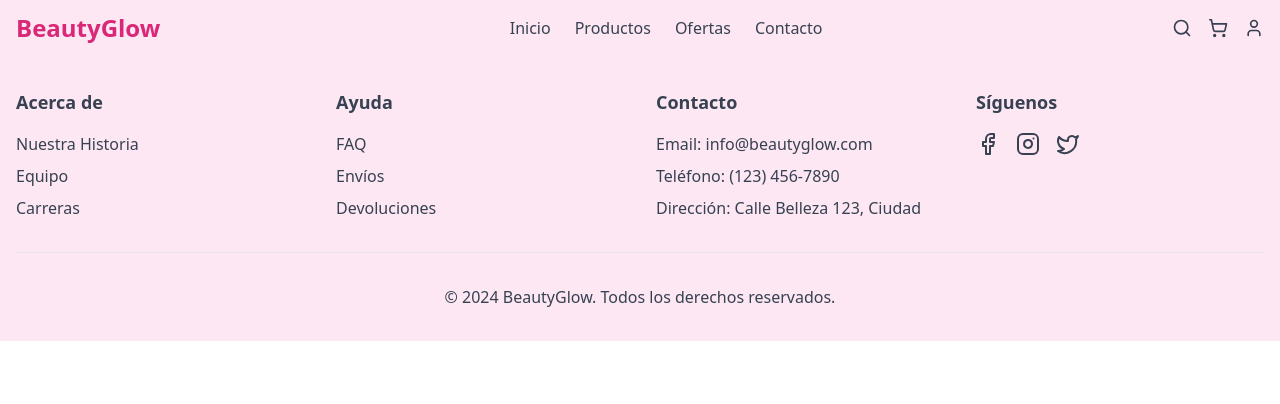
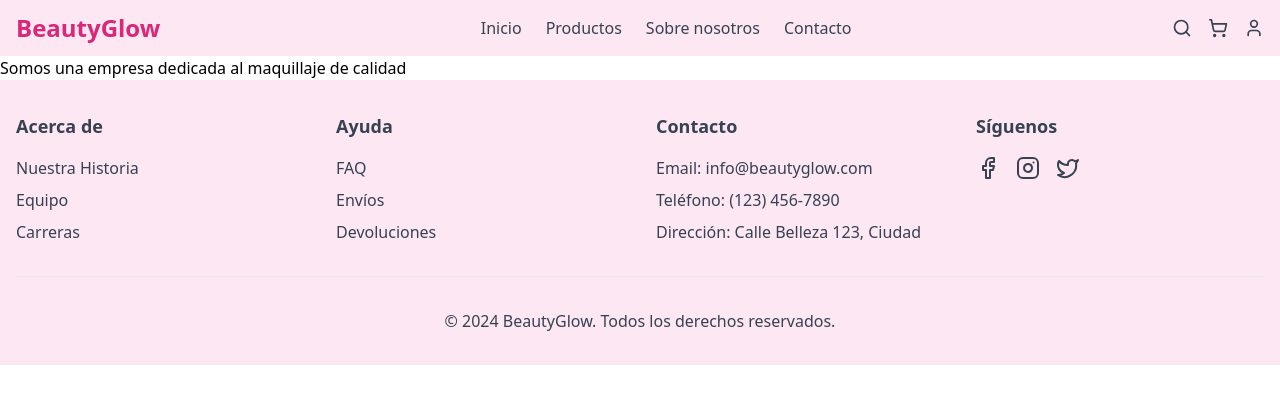
Before and after one commit to Medicenkaese/react-router-grupo-B, a React (Vite) app in the folder react-router-grupo-B/: page /SobreNosotros in a window 1280 px wide. Shown: the top 404 px of the page. Built offline with nearby package versions, Linux system fonts and the light colour scheme.

Commit message:
sobrenosotros

```diff
--- a/react-router-grupo-B/src/App.jsx
+++ b/react-router-grupo-B/src/App.jsx
@@ -6,6 +6,7 @@ import Footer from './components/fotter';
 import HomePage from './pages/Home';
 import CatalogPage from './pages/CatalogPage';
 import Contact from './pages/Contact';
+import SobreNosotros from './pages/SobreNosotros';
 function App() {
   return (
     <Router>
@@ -15,6 +16,7 @@ function App() {
         <Route path="/" element={<HomePage />} /> {/* Página de inicio */}
         <Route path="/catalogo" element={<CatalogPage />} /> {/* Página de catálogo */}
         <Route path="/contact" element={<Contact />} /> {/* Página de contactos */}
+        <Route path="/SobreNosotros" element={<SobreNosotros />} /> {/* Página de informacion empresa */}
       </Routes>
       <Footer />
     </div>
--- a/react-router-grupo-B/src/components/header.jsx
+++ b/react-router-grupo-B/src/components/header.jsx
@@ -12,7 +12,7 @@ const Header = () => {
           <ul className="flex space-x-6">
             <li><Link to="/" className="text-gray-700 hover:text-pink-600">Inicio</Link></li>
             <li><Link to="/catalogo" className="text-gray-700 hover:text-pink-600">Productos</Link></li>
-            <li><a href="#" className="text-gray-700 hover:text-pink-600">Ofertas</a></li>
+            <li><a href="/SobreNosotros" className="text-gray-700 hover:text-pink-600">Sobre nosotros</a></li>
             <li><a href="/Contact" className="text-gray-700 hover:text-pink-600">Contacto</a></li>
           </ul>
         </nav>
--- /dev/null
+++ b/react-router-grupo-B/src/pages/SobreNosotros.css
@@ -0,0 +1,3 @@
+h1 .nombre{
+    Background: black
+    }
--- /dev/null
+++ b/react-router-grupo-B/src/pages/SobreNosotros.jsx
@@ -0,0 +1,10 @@
+import React from 'react';
+import { Link } from 'react-router-dom';
+import "./SobreNosotros.css"
+const SobreNosotros = () => {
+  return (
+   <h1 classname="nombre">Somos una empresa dedicada al maquillaje de calidad</h1>
+  );
+};
+
+export default SobreNosotros;
```
